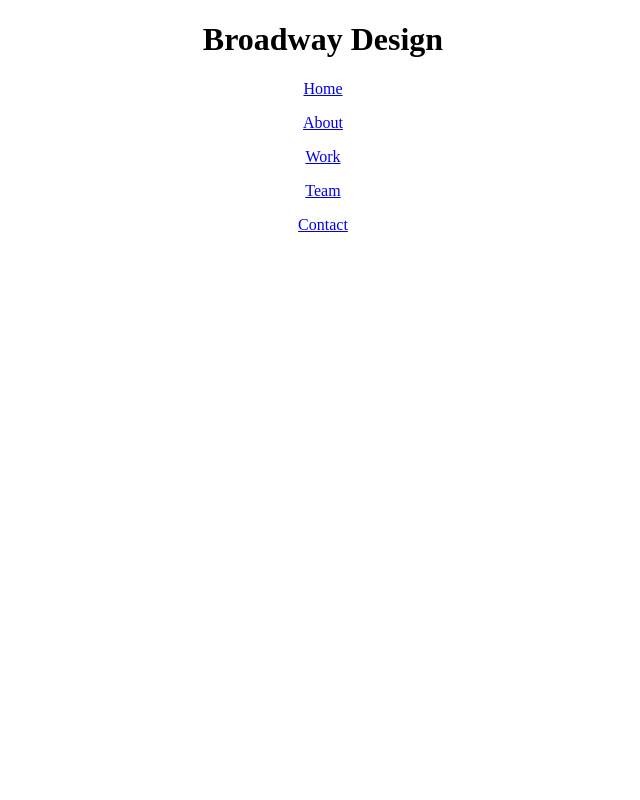
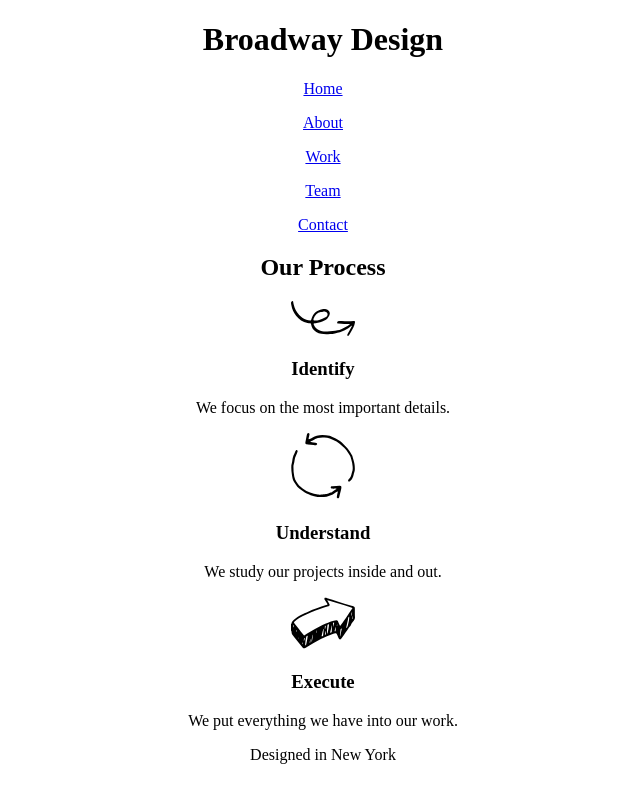
Before and after one commit to dtw/broadway_design, a plain HTML site: page index.html in a window 1280 px wide. Shown: the whole page, without its empty margins (317-957 px from the left). Drawn offline with Linux system fonts and the light colour scheme.

Commit message:
Add top content section.

```diff
--- a/index.html
+++ b/index.html
@@ -16,5 +16,16 @@
         <p><a href="#contact">Contact</a></p>
       </nav>
     </div>
+    <h2>Our Process</h2>
+    <img src="resources/images/identify.svg">
+    <h3>Identify</h3>
+    <p>We focus on the most important details.</p>
+    <img src="resources/images/understand.svg">
+    <h3>Understand</h3>
+    <p>We study our projects inside and out.</p>
+    <img src="resources/images/execute.svg">
+    <h3>Execute</h3>
+    <p>We put everything we have into our work.</p>
+    <div id="designed">Designed in New York</div>
   </body>
 </html>
```
